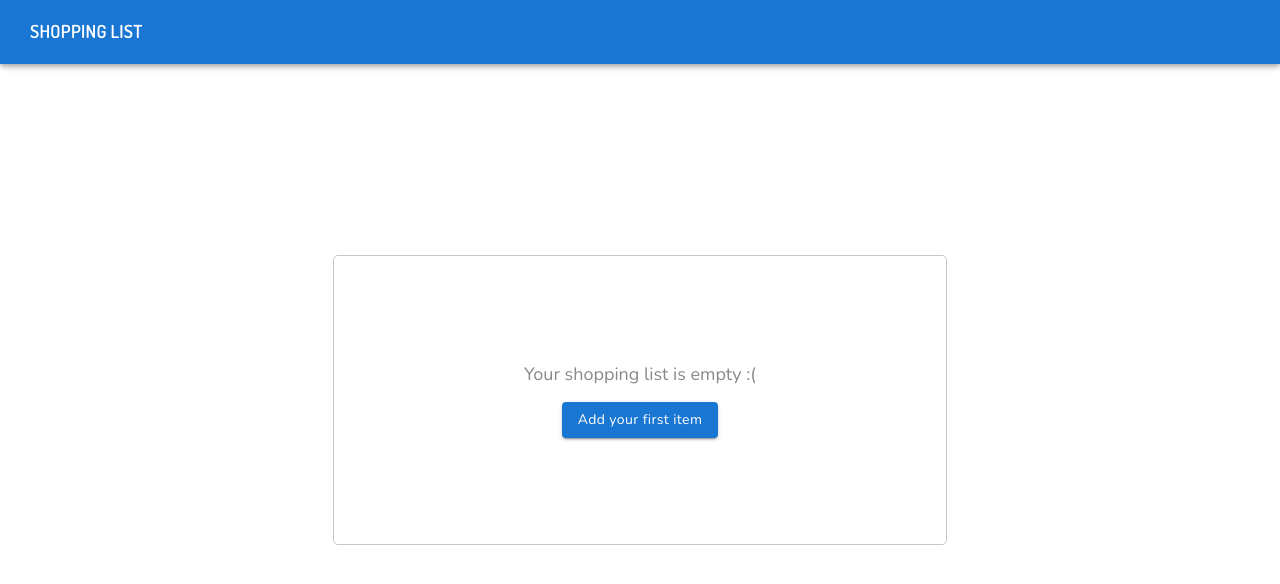
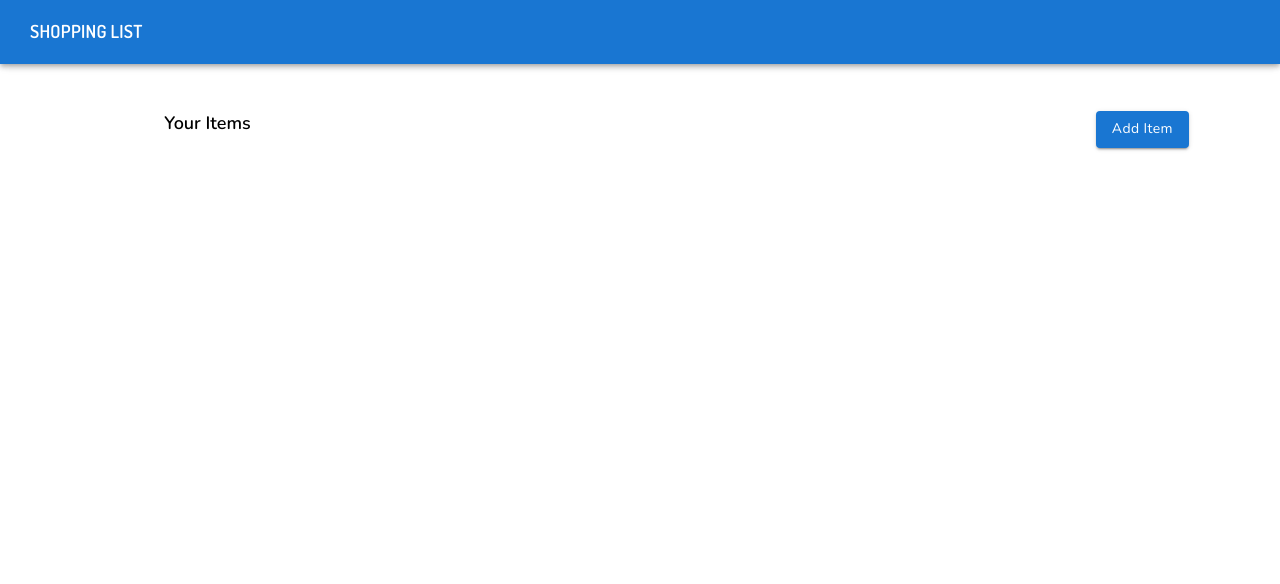
Before and after one commit to aranyameas/groceryList, a React (Create React App) app: page / in a window 1280 px wide. Shown: the top 584 px of the page. Built offline with nearby package versions, Linux system fonts and the light colour scheme.

Commit message:
Start of populated list page. Moved empty list page to its own file

```diff
--- a/src/App.css
+++ b/src/App.css
@@ -1,5 +1,15 @@
 .App {
   text-align: center;
+}
+
+.App-header {
+  position: absolute;
+  width: 1280px;
+  height: 64px;
+  left: 0px;
+  top: 0px;
+
+  background: #4D81B7;
 }
 
 .font-dosis {
@@ -88,32 +98,61 @@
   box-shadow: 0px 0px 14px rgba(0, 0, 0, 0.25);
 }
 
-.App-logo {
-  height: 40vmin;
-  pointer-events: none;
+.List-page {
+  display: flex;
+  /* justify-content:space-around; */
+  align-items: flex-start;
+  margin-top: 111px;
+  /* margin-left: 164px;
+  margin-right: 100px; */
+  height: 100vh;
 }
 
-@media (prefers-reduced-motion: no-preference) {
-  .App-logo {
-    animation: App-logo-spin infinite 20s linear;
-  }
+.List-content {
+  display: flex;
+  flex-direction: column;
+  width: 100vw;
+  height: 100vh;
+  margin-left: 164px;
+  margin-right: 91px;
 }
 
-.App-header {
-  position: absolute;
-  width: 1280px;
-  height: 64px;
-  left: 0px;
-  top: 0px;
-
-  background: #4D81B7;
+.List-header {
+  display: flex;
+  flex-direction: row;
+  justify-content: space-between;
+  /* width: inherit; */
 }
 
-@keyframes App-logo-spin {
-  from {
-    transform: rotate(0deg);
+.Title {
+  width: 87px;
+  height: 24px;
+  font-style: normal;
+  font-weight: 600;
+  font-size: 18px;
+  line-height: 24px;
+
+  /* identical to box height, or 133% */
+  text-align: center;
+  letter-spacing: -1.30385e-09px;
+
+  color: #000000;
+}
+
+.Subtitle {
+  width: 146px;
+  height: 20px;
+  left: 60px;
+  top: 47px;
+
+  font-style: normal;
+  font-weight: 600;
+  font-size: 14px;
+  line-height: 20px;
+
+  /* identical to box height, or 143% */
+  text-align: center;
+  letter-spacing: -1.30385e-09px;
+
+  color: #7D7A7A;
   }
-  to {
-    transform: rotate(360deg);
-  }
-}
--- /dev/null
+++ b/src/content/EmptyList.js
@@ -0,0 +1,52 @@
+import React, { useState } from "react";
+import { Backdrop, Box, Button, Slide, Modal, Typography } from "@mui/material";
+
+const style = {
+    top: '50%',
+    left: '50%',
+    transform: 'translate(-50%, -50%)',
+    width: 400,
+    bgcolor: 'background.paper',
+    border: '2px solid #000',
+    boxShadow: 24,
+    p: 4,
+  };
+
+export const EmptyList = (props) => {
+    const [addOpen, setAddOpen] = useState(false);
+    const handleAddOpen = () => setAddOpen(true);
+    const handleAddClose = () => setAddOpen(false);
+
+    return (
+        <div className="Empty-page">
+            <div className="Empty-box">
+                <div className="Empty-content">
+                    <span className="Empty-text font-nunito"> Your shopping list is empty :(</span>
+                    <Button variant="contained" onClick={handleAddOpen}><span className="font-nunito Button-text">Add your first item</span></Button>
+                    <Modal
+                        aria-labelledby="transition-modal-title"
+                        aria-describedby="transition-modal-description"
+                        open={addOpen}
+                        onClose={handleAddClose}
+                        closeAfterTransition
+                        BackdropComponent={Backdrop}
+                        BackdropProps={{
+                        timeout: 5,
+                        }}
+                    >
+                        <Slide direction="left" in={addOpen}>
+                        <Box sx={style}>
+                            <Typography id="transition-modal-title" variant="h6" component="h2">
+                            Text in a modal
+                            </Typography>
+                            <Typography id="transition-modal-description" sx={{ mt: 2 }}>
+                            Duis mollis, est non commodo luctus, nisi erat porttitor ligula.
+                            </Typography>
+                        </Box>
+                        </Slide>
+                    </Modal>
+                </div>
+            </div>
+        </div>
+    );
+};
--- a/src/content/MainWindow.js
+++ b/src/content/MainWindow.js
@@ -1,6 +1,6 @@
 import React, { useState } from "react";
-import { AppBar, Backdrop, Box, Button, Slide, Modal, Typography } from "@mui/material";
-import { display, height } from "@mui/material/node_modules/@mui/system";
+import { AppBar, Backdrop, Box, Button, List, ListItem, ListItemIcon, ListItemText, Checkbox, Slide, Modal, Typography } from "@mui/material";
+import { EmptyList } from "./EmptyList";
 // import { Loading } from "./Loading";
 // import { Add } from "./Add";
 // import { Edit } from "./Edit";
@@ -18,10 +18,12 @@ const style = {
   };
 
 export const MainWindow = (props) => {
-    // const [shoppingList, setShoppingList] = useState([]);
-    const [addOpen, setAddOpen] = useState(false);
-    const handleAddOpen = () => setAddOpen(true);
-    const handleAddClose = () => setAddOpen(false);
+    const [shoppingList, setShoppingList] = useState([
+    {
+        "Item Name": "Tomatoes",
+        "Description": "Walmart",
+        "Quantity": 5
+    }]);
 
     // const addItem = () => {
 
@@ -41,33 +43,13 @@ export const MainWindow = (props) => {
                 <span className={"Header-title font-dosis"}>SHOPPING LIST</span>
             </AppBar>
 
-            <div className="Empty-page">
-                <div className="Empty-box">
-                    <div className="Empty-content">
-                        <span className="Empty-text font-nunito"> Your shopping list is empty :(</span>
-                        <Button variant="contained" onClick={handleAddOpen}><span className="font-nunito Button-text">Add your first item</span></Button>
-                        <Modal
-                            aria-labelledby="transition-modal-title"
-                            aria-describedby="transition-modal-description"
-                            open={addOpen}
-                            onClose={handleAddClose}
-                            closeAfterTransition
-                            BackdropComponent={Backdrop}
-                            BackdropProps={{
-                            timeout: 5,
-                            }}
-                        >
-                            <Slide direction="left" in={addOpen}>
-                            <Box sx={style}>
-                                <Typography id="transition-modal-title" variant="h6" component="h2">
-                                Text in a modal
-                                </Typography>
-                                <Typography id="transition-modal-description" sx={{ mt: 2 }}>
-                                Duis mollis, est non commodo luctus, nisi erat porttitor ligula.
-                                </Typography>
-                            </Box>
-                            </Slide>
-                        </Modal>
+            {/* <EmptyList /> */}
+
+            <div className="List-page">
+                <div className="List-content">
+                    <div className="List-header">
+                        <span className="font-nunito Title">Your Items</span>
+                        <Button variant="contained"><span className="font-nunito Button-text">Add Item</span></Button>
                     </div>
                 </div>
             </div>
```
Also changed, not shown: 1 other file (tests, documents, lock files or other folders).
